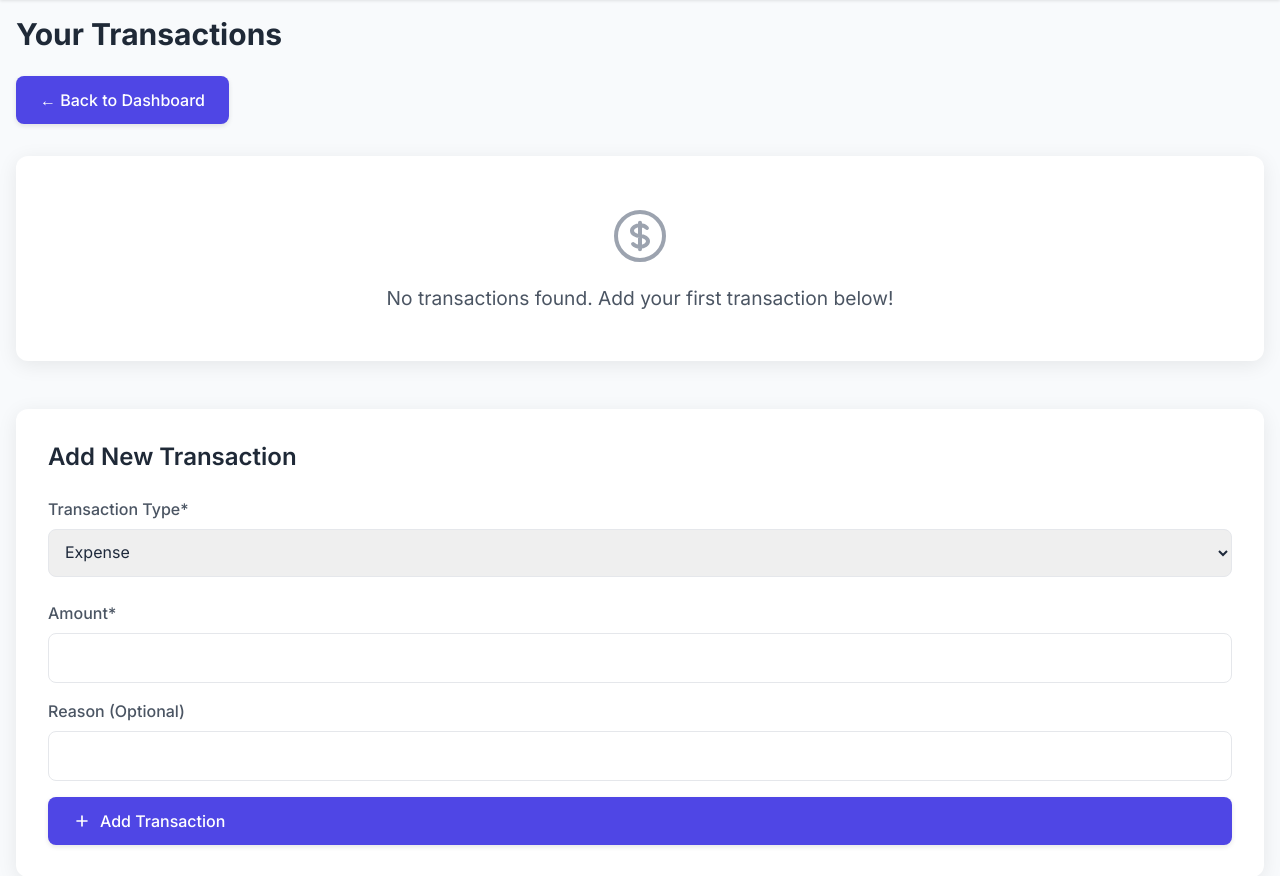
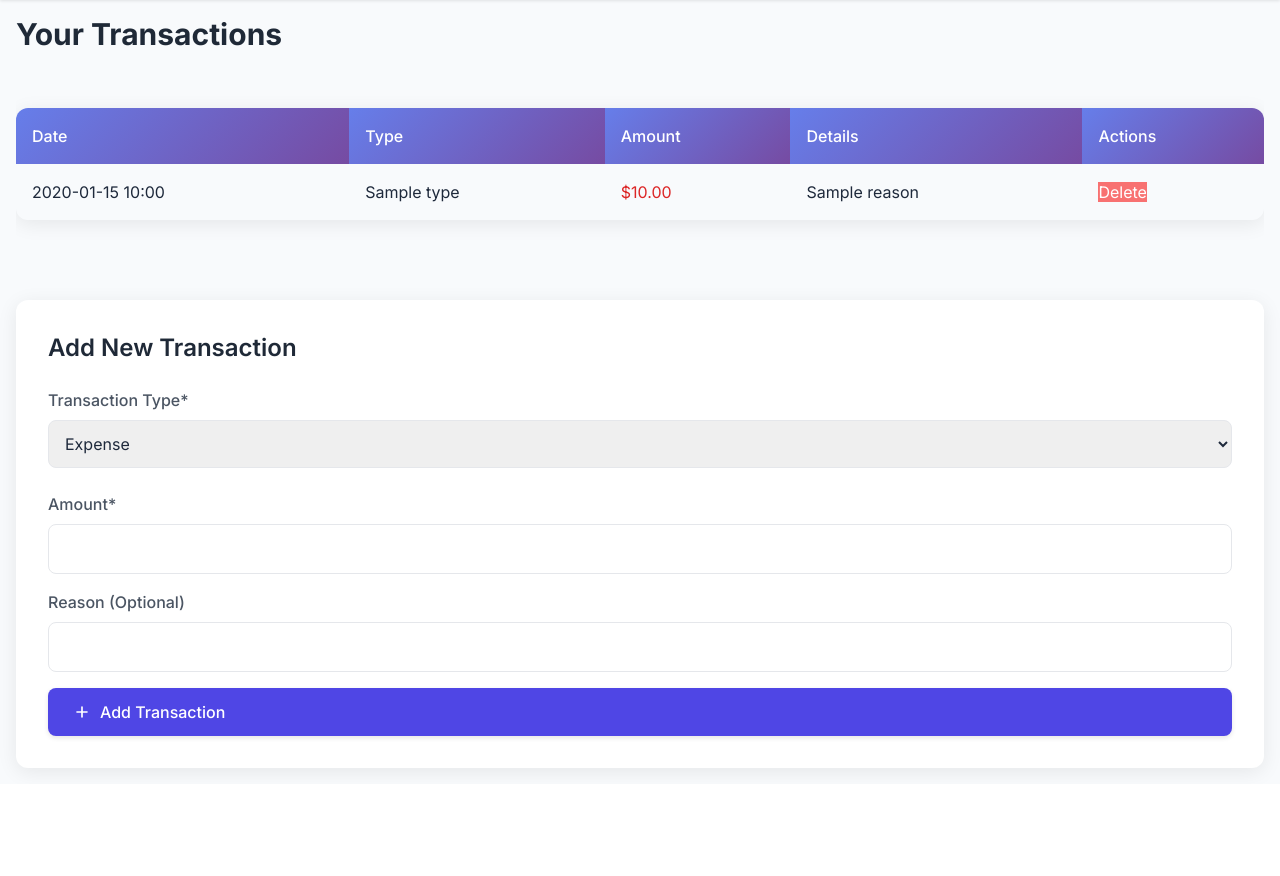
Before and after one commit to Mathan3006/family, a Flask app: page /transactions in a window 1280 px wide. Shown: the part 64-940 px from the top of the page. After the commit the page ends 841 px from the top, so only its background shows below. Run offline with Flask 3, Linux system fonts and the light colour scheme; the visitor is signed in with stand-in values (Sample User, id 1); a database or web service that is not in the repository returns one stand-in record (values such as "Sample title"); data that the repository does not hold is empty; some libraries are stand-ins or nearby versions.

Commit message:
Update transactions.html

```diff
--- a/templates/transactions.html
+++ b/templates/transactions.html
@@ -141,43 +141,37 @@
 <div class="transactions-container">
     <h1 class="text-3xl font-bold text-gray-800 mb-6">Your Transactions</h1>
 
-
-    <div class="transaction-actions">
-        <a href="{{ url_for('home') }}" class="btn bg-indigo-600 text-white hover:bg-indigo-700">
-            ← Back to Dashboard
-        </a>
-    </div>
-
     {% if transactions %}
     <div class="overflow-x-auto">
         <table class="transaction-table">
             <thead>
                 <tr>
-                    <th class="rounded-tl-lg">Date</th>
+                    <th>Date</th>
                     <th>Type</th>
                     <th>Amount</th>
-                    <th>Income</th>
-                    <th>Reason</th>
-                    <th class="rounded-tr-lg">Actions</th>
+                    <th>Details</th>
+                    <th>Actions</th>
                 </tr>
             </thead>
             <tbody>
                 {% for t in transactions %}
-                <tr class="{{ t[2] }} hover:bg-gray-50 transition">
-                    <td>{{ t[0].strftime('%b %d, %Y') }}</td>
-                    <td class="font-medium">{{ t[2]|capitalize }}</td>
-                    <td class="font-bold {{ 'text-green-600' if t[2] == 'income' else 'text-red-600' }}">
-                        ${{ "%.2f"|format(t[1]) }}
+                <tr>
+                    <td>{{ t[1].strftime('%Y-%m-%d %H:%M') if t[1] else 'N/A' }}</td>
+                    <td>{{ t[3]|capitalize }}</td>
+                    <td class="{{ 'text-green-600' if t[3] == 'income' else 'text-red-600' }}">
+                        ${{ "%.2f"|format(t[2]) }}
                     </td>
-                    <td>{% if t[2] == 'income' %}${{ "%.2f"|format(t[3]) if t[3] else '0.00' }}{% else %}-{% endif %}</td>
-                    <td>{{ t[4] or '-' }}</td>
                     <td>
-                        <a href="{{ url_for('delete_transaction', transaction_id=loop.index0) }}"
-                           onclick="return confirm('Are you sure you want to delete this transaction?')"
-                           class="btn-danger inline-flex items-center px-3 py-1.5 text-sm">
-                            <svg xmlns="http://www.w3.org/2000/svg" class="h-5 w-5 mr-1" fill="none" viewBox="0 0 24 24" stroke="currentColor">
-                                <path stroke-linecap="round" stroke-linejoin="round" stroke-width="2" d="M19 7l-.867 12.142A2 2 0 0116.138 21H7.862a2 2 0 01-1.995-1.858L5 7m5 4v6m4-6v6m1-10V4a1 1 0 00-1-1h-4a1 1 0 00-1 1v3M4 7h16" />
-                            </svg>
+                        {% if t[3] == 'income' %}
+                            Income: ${{ "%.2f"|format(t[4]) if t[4] else '0.00' }}
+                        {% else %}
+                            {{ t[5] or '-' }}
+                        {% endif %}
+                    </td>
+                    <td>
+                        <a href="{{ url_for('delete_transaction', transaction_id=t[0]) }}"
+                           onclick="return confirm('Are you sure?')"
+                           class="btn-danger">
                             Delete
                         </a>
                     </td>
```
